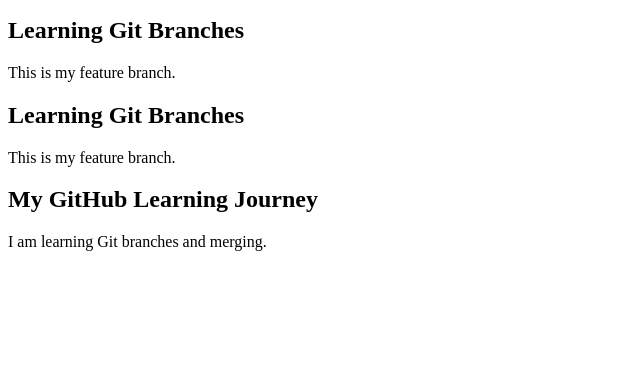
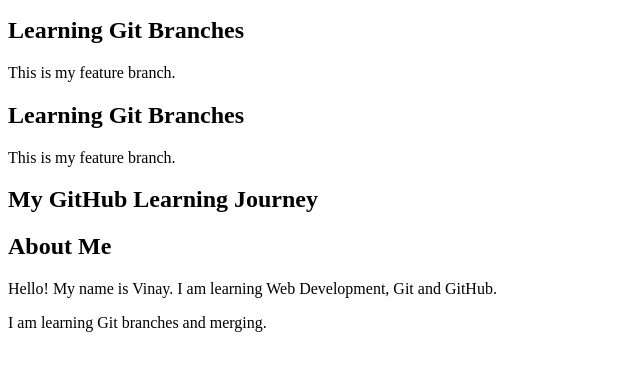
Before and after one commit to vinayvjit32-png/MyFirstProject, a plain HTML site: page index.html in a window 1280 px wide. Shown: the part 101-472 px from the top of the page, without its empty margins (0-640 px from the left). Drawn offline with Linux system fonts and the light colour scheme.

Commit message:
Added about section

```diff
--- a/index.html
+++ b/index.html
@@ -10,8 +10,15 @@
 <p>This is my feature branch.</p>
 <h2>Learning Git Branches</h2>
 <p>This is my feature branch.</p>
-
 <h2>My GitHub Learning Journey</h2>
+<section id="about">
+    <h2>About Me</h2>
+    <p>
+        Hello! My name is Vinay.
+        I am learning Web Development,
+        Git and GitHub.
+    </p>
+</section>
 <p>I am learning Git branches and merging.</p>
 </body>
 </html>
```
